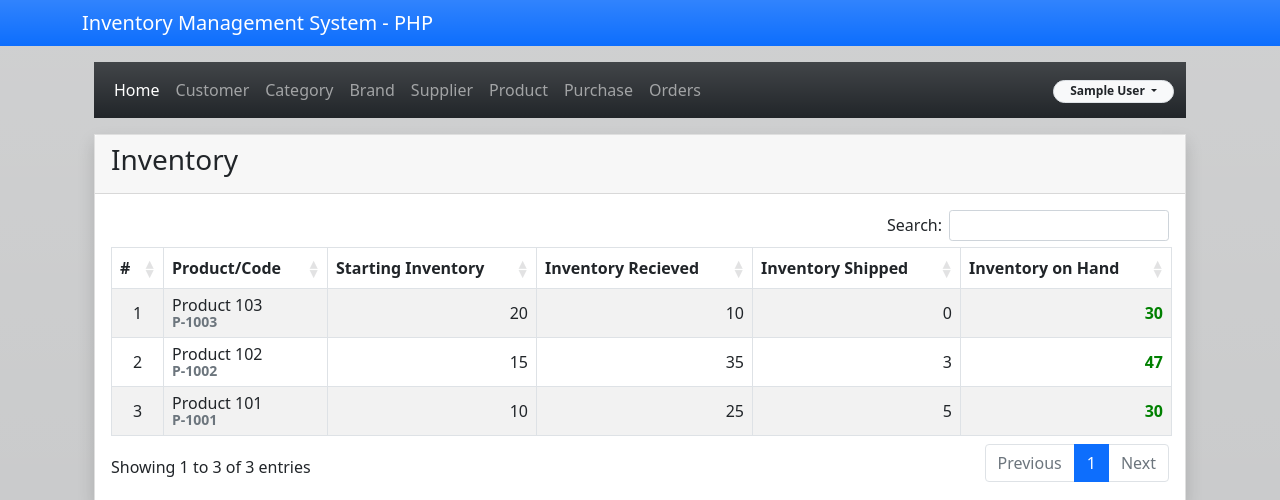
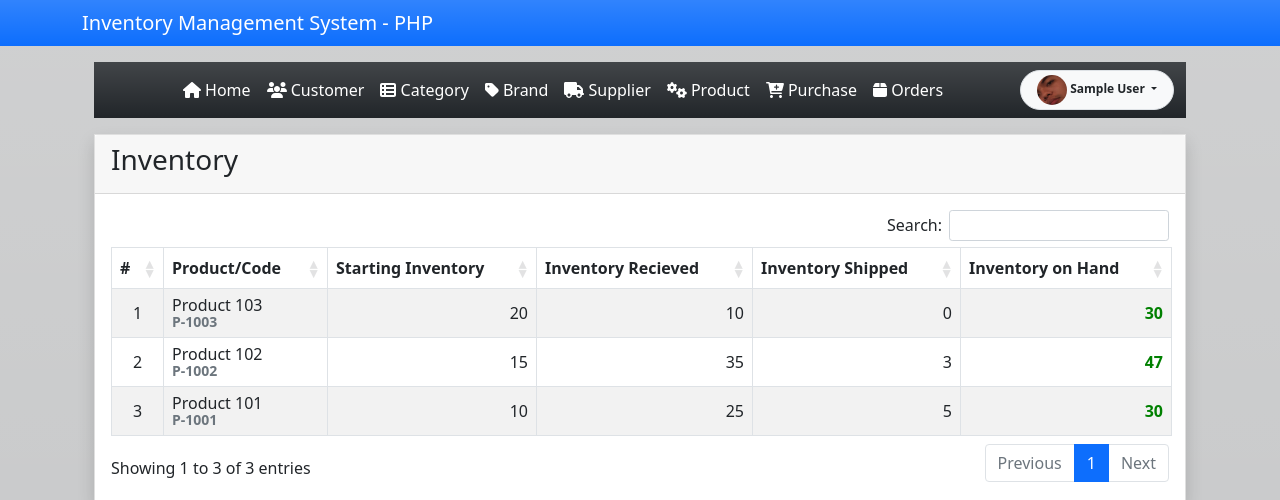
Before and after one commit to azief27saclolo/vibe, a PHP site: page /index.php in a window 1280 px wide. Shown: the top 500 px of the page. Run offline with PHP 8.4, Linux system fonts and the light colour scheme; the visitor is signed in with stand-in values (Sample User, id 1); data comes from the database, SQL or seed files in the repository; some libraries are stand-ins or nearby versions.

Commit message:
menu navbar improvements

```diff
--- a/css/style.css
+++ b/css/style.css
@@ -12,3 +12,36 @@ body {
     background-color: #f5f5f5;
     padding-top: 15px;
 }
+
+.navbar {
+    background: linear-gradient(to right, #1e3c72, #2a5298); /* Blue gradient */
+    transition: all 0.3s ease-in-out;
+}
+.navbar .nav-link {
+    color: white !important;
+    transition: color 0.3s ease;
+}
+.navbar .nav-link:hover {
+    color: #FFD700 !important; /* Gold on hover */
+}
+.dropdown-menu {
+    background: #333;
+    border-radius: 8px;
+}
+.dropdown-menu .dropdown-item {
+    color: #bbb;
+}
+.dropdown-menu .dropdown-item:hover {
+    background: #444;
+    color: #fff;
+}
+.dropdown-menu {
+    background: #333;
+    border-radius: 8px;
+}
+.dropdown-item {
+    color: #fff;
+}
+.dropdown-item:hover {
+    background: #555;
+}
--- a/menus.php
+++ b/menus.php
@@ -5,27 +5,28 @@
 			<span class="navbar-toggler-icon"></span>
 		</button>
     <div class="collapse navbar-collapse" id="navbarNav">
-			<ul class="nav navbar-nav menus">
-				<li class="nav-item"><a class="nav-link" href="index.php" id="index_menu">Home</a></li>
-				<li class="nav-item"><a class="nav-link" href="customer.php" id="customer_menu">Customer</a></li>
-				<li class="nav-item"><a class="nav-link" href="category.php" id="category_menu">Category</a></li>
-				<li class="nav-item"><a class="nav-link" href="brand.php" id="brand_menu">Brand</a></li>
-				<li class="nav-item"><a class="nav-link" href="supplier.php" id="supplier_menu">Supplier</a></li>
-				<li class="nav-item"><a class="nav-link" href="product.php" id="product_menu">Product</a></li>
-				<li class="nav-item"><a class="nav-link" href="purchase.php" id="purchase_menu">Purchase</a></li>
-				<li class="nav-item"><a class="nav-link" href="order.php" id="order_menu">Orders</a></li>
+        <ul class="nav navbar-nav mx-auto">
+			<li class="nav-item"><a class="nav-link" href="index.php"><i class="fas fa-home"></i> Home</a></li>
+			<li class="nav-item"><a class="nav-link" href="customer.php"><i class="fas fa-users"></i> Customer</a></li>
+			<li class="nav-item"><a class="nav-link" href="category.php"><i class="fas fa-th-list"></i> Category</a></li>
+			<li class="nav-item"><a class="nav-link" href="brand.php"><i class="fas fa-tag"></i> Brand</a></li>
+			<li class="nav-item"><a class="nav-link" href="supplier.php"><i class="fas fa-truck"></i> Supplier</a></li>
+			<li class="nav-item"><a class="nav-link" href="product.php"><i class="fas fa-cogs"></i> Product</a></li>
+			<li class="nav-item"><a class="nav-link" href="purchase.php"><i class="fas fa-cart-plus"></i> Purchase</a></li>
+			<li class="nav-item"><a class="nav-link" href="order.php"><i class="fas fa-box"></i> Orders</a></li>
 		</ul>
+
 		</div>
 		<ul class="nav navbar-nav">
 		<li class="dropdown position-relative">
-				<button type="button" class="badge bg-light border px-3 text-dark rounded-pill dropdown-toggle" id="dropdownMenuButton1" data-bs-toggle="dropdown" data-bs-toggle="dropdown" aria-expanded="false">
-					<span class="badge badge-pill bg-danger count"></span>
-					<?php echo $_SESSION['name']; ?>
+			<button type="button" class="badge bg-light border px-3 text-dark rounded-pill dropdown-toggle" id="dropdownMenuButton1" data-bs-toggle="dropdown" aria-expanded="false">
+				<img src="img/dean.jpg" class="rounded-circle" width="30" height="30" alt="User Avatar"> <?php echo $_SESSION['name']; ?>
 			</button>
 			<ul class="dropdown-menu" aria-labelledby="dropdownMenuButton1">
-					<li><a class="dropdown-item" href="action.php?action=logout">Logout</a></li>
+				<li><a class="dropdown-item" href="action.php?action=logout"><i class="fas fa-sign-out-alt"></i> Logout</a></li>
 			</ul>
 		</li>
+
 		</ul>
 	</div>
 </nav>
```
Also changed, not shown: img/dean.jpg (added). Lines whose indentation alone changed are shown as unchanged.
